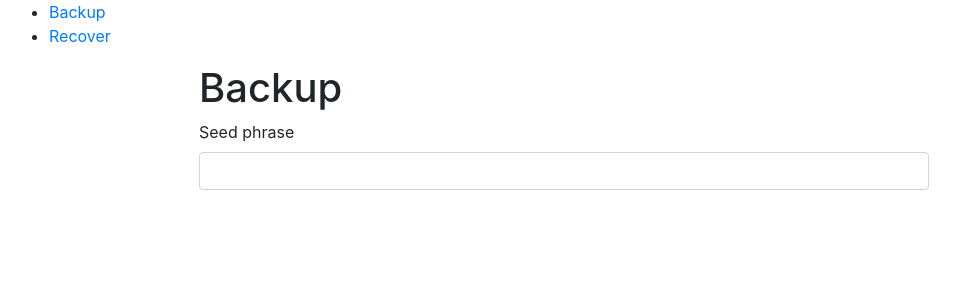
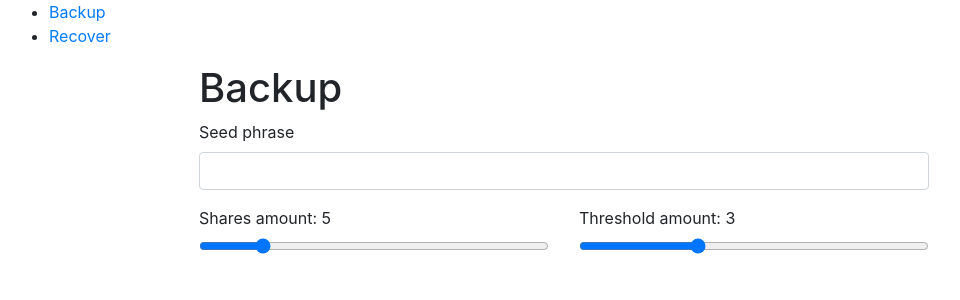
Before and after one commit to nigeon/seed-backup, a React (Create React App) app: page / in a window 1280 px wide. Shown: the top 300 px of the page, without its empty margins (76-1036 px from the left). Built offline with nearby package versions, Linux system fonts and the light colour scheme.

Commit message:
Backup working

```diff
--- a/src/containers/Backup/index.tsx
+++ b/src/containers/Backup/index.tsx
@@ -5,24 +5,55 @@ import appActions from '../../redux/app/actions'
 import { FormattedMessage } from "react-intl";
 import Form from 'react-bootstrap/Form';
 import InputGroup from 'react-bootstrap/InputGroup'
+import Col from "react-bootstrap/Col";
+import Row from "react-bootstrap/Row";
+
 
 class Backup extends React.Component<any,any> {
-  backup = (e:any) => {
+  onChangeSecret = (e:any) => {
     this.props.dispatch(appActions.setSecret(e.target.value));
   }
 
+  onChangeSharesAmount = (e:any) => {
+    this.props.dispatch(appActions.setSharesNumber(+e.target.value));
+  }
+
+  onChangeThresholdAmount = (e:any) => {
+    this.props.dispatch(appActions.setThresholdNumber(+e.target.value));
+  }
+
   render() {
-    console.log('PROPS: ', this.props);
     return (
       <div>
         <h1><FormattedMessage id="backup.title" defaultMessage="Backup" /></h1>
         <Form>
+          <Row>
+            <Col>
               <Form.Group>
                 <Form.Label><FormattedMessage id="backup.from.seed_phrase.label" defaultMessage="Seed phrase" /></Form.Label>
-            <Form.Control type="password" onChange={this.backup} />
+                <Form.Control type="password" onChange={this.onChangeSecret} />
               </Form.Group>
+            </Col>
+          </Row>
+
+          <Row>
+            <Col>
+              <Form.Group>
+                <Form.Label><FormattedMessage id="backup.from.shares_amount.label" defaultMessage="Shares amount:" /></Form.Label> {this.props.app.sharesNumber}
+                <Form.Control type="range" min="2" max="20" value={this.props.app.sharesNumber} onChange={this.onChangeSharesAmount}  />
+              </Form.Group>
+            </Col>
+            <Col>
+              <Form.Group>
+                <Form.Label><FormattedMessage id="backup.from.threshold_amount.label" defaultMessage="Threshold amount:" /></Form.Label> {this.props.app.thresholdNumber}
+                <Form.Control type="range" min="2" max={this.props.app.sharesNumber} value={this.props.app.thresholdNumber} onChange={this.onChangeThresholdAmount}  />
+              </Form.Group>
+            </Col>
+          </Row>
 
           {this.props.app.shares.length > 0 &&
+            <Row>
+              <Col>
                 <Form.Group>
                   <Form.Label><FormattedMessage id="backup.from.shares.label" defaultMessage="Shares" /></Form.Label>
 
@@ -30,6 +61,8 @@ class Backup extends React.Component<any,any> {
                     return <InputGroup className="mb-3" key={i}><Form.Control type="input" value={s.toString('hex')} readOnly={true} /></InputGroup>
                   })}
                 </Form.Group>
+              </Col>
+            </Row>
           }
         </Form>
       </div>
```
Lines whose indentation alone changed are shown as unchanged.
